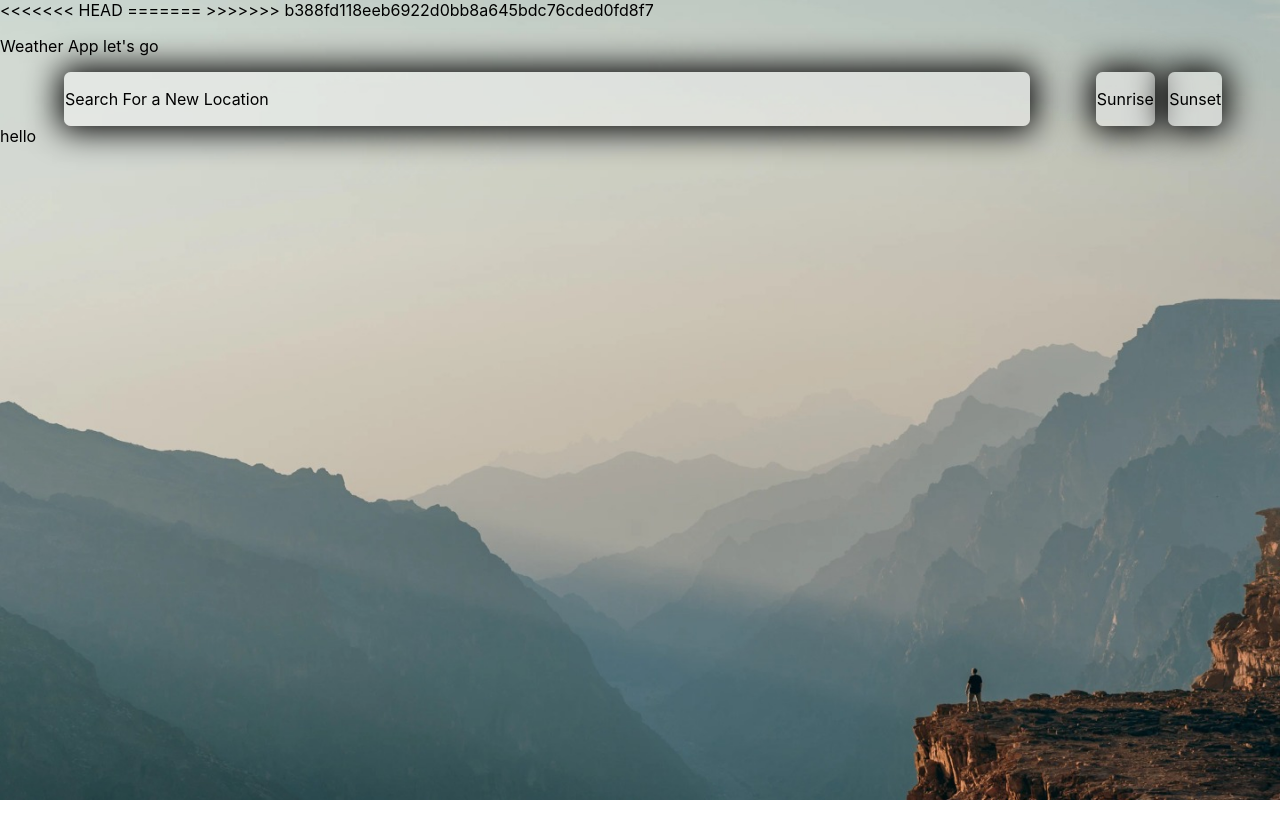
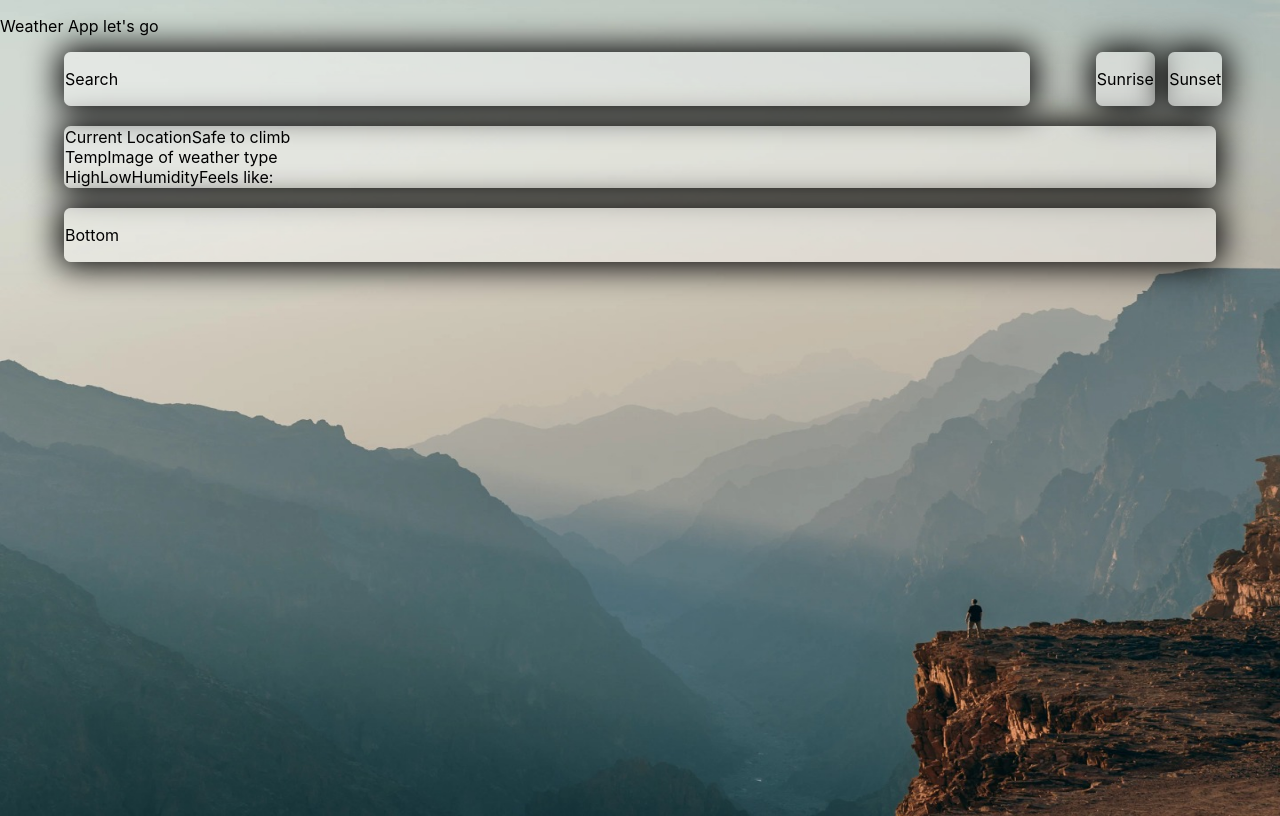
Before and after one commit to egorvert/gui_group41_weather_app, a React (Create React App) app: page / in a window 1280 px wide. Built offline with nearby package versions, Linux system fonts and the light colour scheme.

Commit message:
BoilerPlate

```diff
--- a/public/index.html
+++ b/public/index.html
@@ -24,11 +24,6 @@
       work correctly both with client-side routing and a non-root public URL.
       Learn how to configure a non-root public URL by running `npm run build`.
     -->
-<<<<<<< HEAD
-    <title>Weather App for climbers</title>
-=======
-    <title>Weather App for climbers</title>
->>>>>>> b388fd118eeb6922d0bb8a645bdc76cded0fd8f7
   </head>
   <body>
     <noscript>You need to enable JavaScript to run this app.</noscript>
--- /dev/null
+++ b/src/components/App Components/Bottom.js
@@ -0,0 +1,11 @@
+import '../../style/Style.css';
+
+function Bottom() {
+    return(
+        <div className='Bottom_Bar'>
+            <p>Bottom</p>
+        </div>
+    )
+}
+
+export default Bottom;
--- a/src/components/App Components/Searchbar.js
+++ b/src/components/App Components/Searchbar.js
@@ -3,7 +3,7 @@ import '../../style/Style.css';
 function SearchBar() {
     return(
         <div className='searchbar'>
-            <p>Search For a New Location</p>
+            <p>Search</p>
         </div>
     )
 }
--- a/src/components/App Components/Today.js
+++ b/src/components/App Components/Today.js
@@ -2,8 +2,39 @@ import '../../style/Style.css';
 
 function Today() {
     return(
-        <div>
-            hello
+        <div className='Today_Container'>
+            <div className='TC_Top'>
+                <div className='Location'>
+                    Current Location
+                </div>
+                <div className='safety'>
+                    Safe to climb
+                </div>
+            </div>
+            <div className='Mid_Temp'>
+                <div className='MTemp'>
+                    Temp
+                </div>
+                <div className='MWeather'>
+                    Image of weather type
+                </div>
+            </div>
+            <div className='MBottom'>
+                <div className='Temp'>
+                    <div className='High'>
+                        High
+                    </div>
+                    <div className='Low'>
+                        Low
+                    </div>
+                </div>
+                <div className='Humidity'>
+                    Humidity
+                </div>
+                <div className='Feels'>
+                    Feels like:
+                </div>
+            </div>
         </div>
     )
 }
--- a/src/components/App.js
+++ b/src/components/App.js
@@ -3,6 +3,7 @@ import'../style/Style.css'
 import SearchBar from './App Components/Searchbar';
 import Sunbox from './App Components/sundata';
 import Today from './App Components/Today';
+import Bottom from './App Components/Bottom';
 function App() {
   return (
     <div className="App">
@@ -20,6 +21,9 @@ function App() {
         <Today/>
       </div>
       </div>
+      <div className='Bottom'>
+        <Bottom />
+      </div>
     </div>
   );
 }
--- a/src/index.css
+++ b/src/index.css
@@ -5,11 +5,12 @@ body {
     sans-serif;
   -webkit-font-smoothing: antialiased;
   -moz-osx-font-smoothing: grayscale;
-  height: 100%;
+  background-size: 100% 100%;
+  min-height: 100vh;
   background-image: url(../src/app.jpg);
-  /* background-repeat: no-repeat; */
+  background-repeat: no-repeat;
   background-position: bottom 20%;
-  background-size: cover;
+
 }
 
 
--- a/src/style/App.css
+++ b/src/style/App.css
@@ -1,2 +1,31 @@
 .App {
 }
+.Top-bar{
+    margin-left: 5%;
+    margin-right: 5%;
+    display: flex;
+    flex-direction: row;
+    flex-wrap: nowrap;
+    justify-content: flex-start;
+    align-items: flex-start;
+    align-content: stretch;
+    gap: 10pt;
+
+}
+.TBR{
+    flex-grow: 0;
+    margin-left: 4%;
+}
+.TBL{
+    flex-grow: 1;
+}
+.Mid{
+    margin-top: 15pt;
+    margin-left: 5%;
+    margin-right: 5%;
+}
+.Bottom{
+    margin-top: 15pt;
+    margin-left: 5%;
+    margin-right: 5%;
+}
--- a/src/style/Style.css
+++ b/src/style/Style.css
@@ -15,32 +15,39 @@
     flex-shrink: 3;
 }
 
-.Top-bar{
-    margin-left: 5%;
-    margin-right: 5%;
+.Today_Container{
+    background-color: rgba(255, 255, 255, 0.389);
+    box-shadow: 0px 0px 33px 5px #000000;
+    border-radius: 5pt;
+    border: .1px solid rgba(0, 0, 0, 0);
     display: flex;
-    flex-direction: row;
-    flex-wrap: nowrap;
-    justify-content: flex-start;
-    align-items: flex-start;
-    align-content: stretch;
-    gap: 10pt;
-}
-.TBR{
-    flex-grow: 0;
-    margin-left: 4%;
-}
-.TBL{
-    flex-grow: 1;
+    flex-direction: column;
+    flex: 0 0 100%;
 }
 
-/* .flex-item:nth-child(1){
-    order: 0;
-    flex: 1 1 auto;
-    align-self: auto;
+.TC_Top{
+    display: flex;
+    size: 100%;
 }
-.flex-item:nth-child(2){
-    order: 0;
-    flex: 0 1 auto;
-    align-self: auto;
-} */
+
+.Mid_Temp{
+    display: flex;
+}
+
+.Temp{
+    display: flex;
+}
+
+.MBottom{
+    display: flex;
+}
+.safety{
+    align-self: flex-end;
+}
+
+.Bottom_Bar{
+    background-color: rgba(255, 255, 255, 0.389);
+    box-shadow: 0px 0px 33px 5px #000000;
+    border-radius: 5pt;
+    border: .1px solid rgba(0, 0, 0, 0);
+}
```
